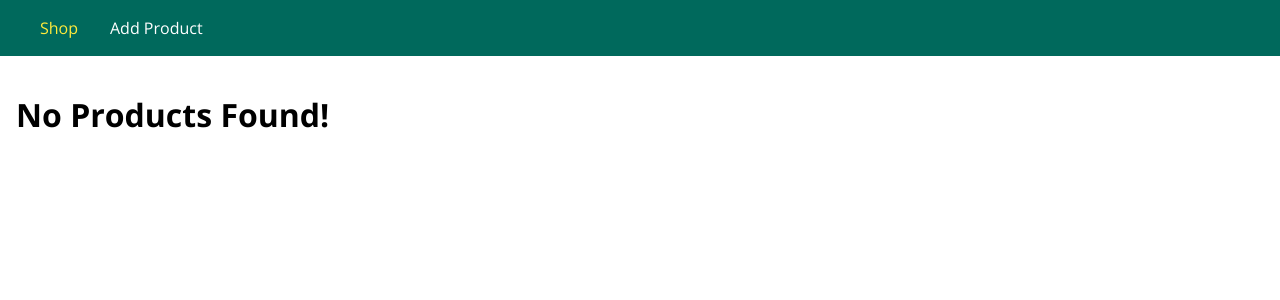
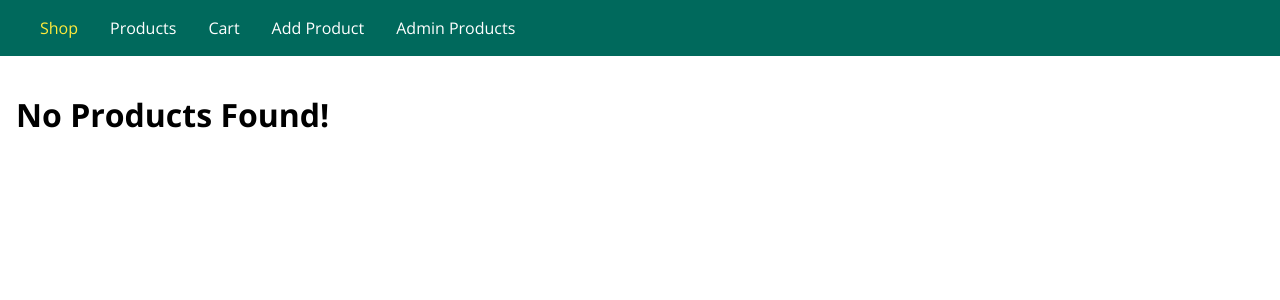
Before and after one commit to bug-end/node-playground, a Node server app: page / in a window 1280 px wide. Shown: the top 300 px of the page. Run offline with Node 20, Linux system fonts and the light colour scheme.

Commit message:
feat(navigation): adding new nav items

```diff
--- a/views/includes/navigation.ejs
+++ b/views/includes/navigation.ejs
@@ -5,7 +5,16 @@
         <a class="<%= path === '/' ? 'active' : '' %>" href="/">Shop</a>
       </li>
       <li class="main-header__item">
+        <a class="<%= path === '/products' ? 'active' : '' %>" href="/products">Products</a>
+      </li>
+      <li class="main-header__item">
+        <a class="<%= path === '/cart' ? 'active' : '' %>" href="/cart">Cart</a>
+      </li>
+      <li class="main-header__item">
         <a class="<%= path === '/admin/add-product' ? 'active' : '' %>" href="/admin/add-product">Add Product</a>
+      </li>
+      <li class="main-header__item">
+        <a class="<%= path === '/admin/products' ? 'active' : '' %>" href="/admin/products">Admin Products</a>
       </li>
     </ul>
   </nav>
```
